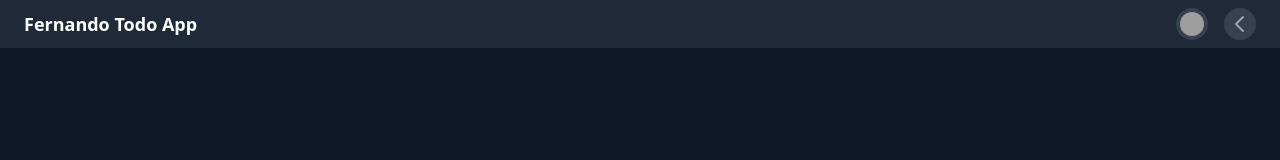
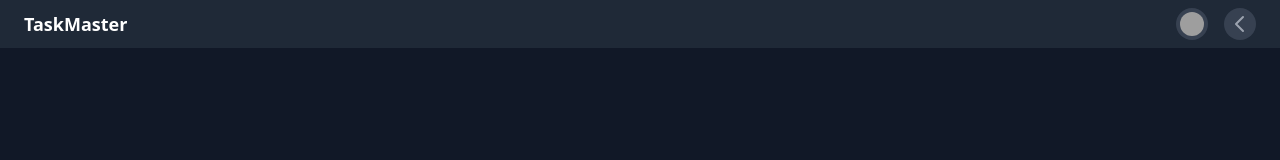
Before and after one commit to Fernandoleano/Todo-App-TS, a React (Vite) app: page / in a window 1280 px wide. Shown: the top 160 px of the page. Built offline with nearby package versions, Linux system fonts and the light colour scheme; grey boxes are pictures that could not be loaded.

Commit message:
Update NavBar.tsx

```diff
--- a/src/components/NavBar.tsx
+++ b/src/components/NavBar.tsx
@@ -6,7 +6,7 @@ const NavBar: React.FC = () => {
       <div className="max-w-7xl mx-auto px-4">
         <div className="flex justify-between">
           <div className="flex items-center">
-            <span className="text-white text-lg font-semibold">Fernando Todo App</span>
+            <span className="text-white text-lg font-semibold">TaskMaster</span>
           </div>
           <div className="flex items-center">
             <button className="bg-gray-700 p-1 rounded-full text-gray-400 hover:text-white focus:outline-none focus:ring-2 focus:ring-offset-2 focus:ring-offset-gray-800 focus:ring-white">
```
